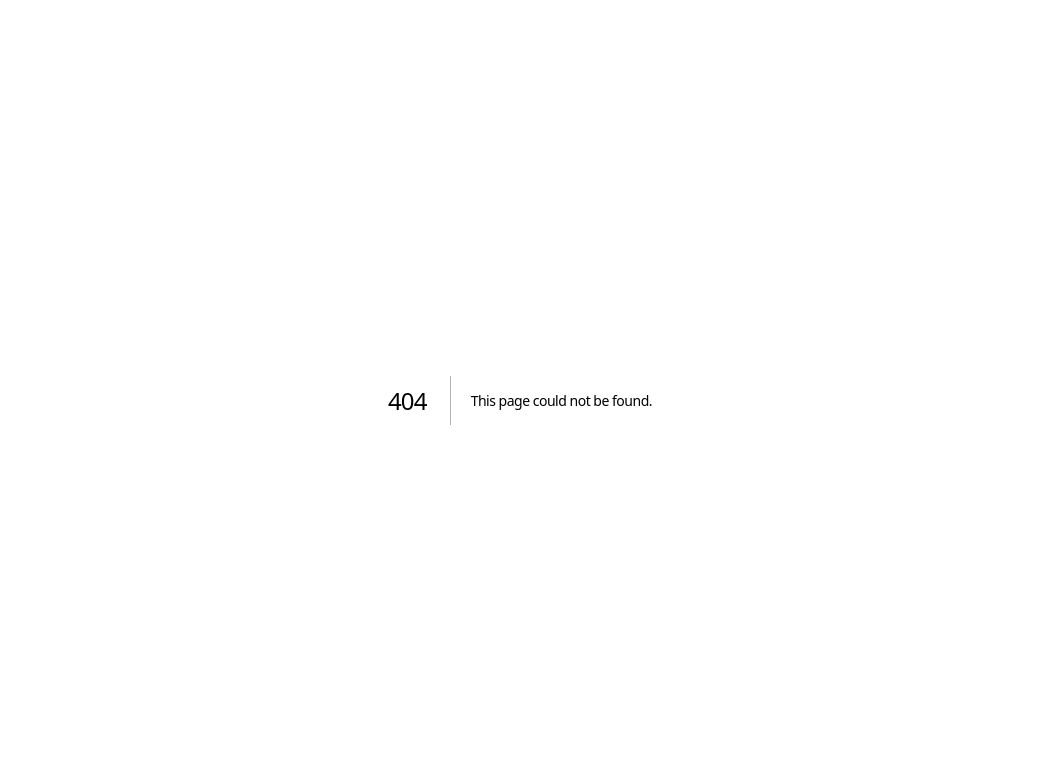
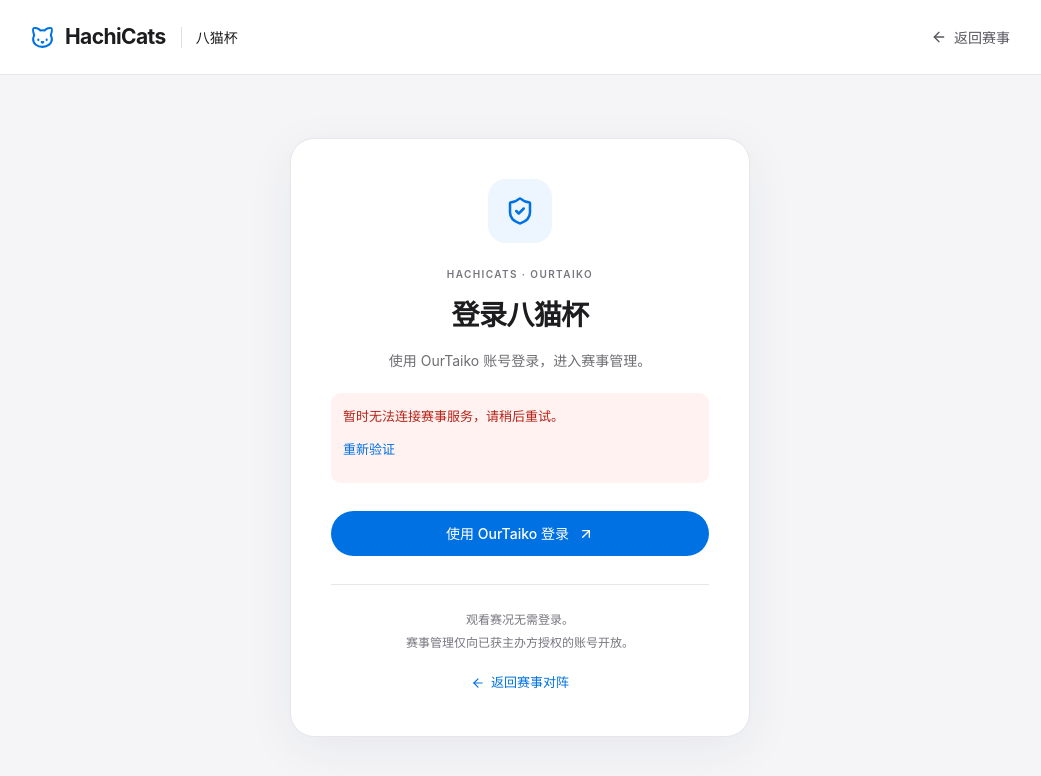
Before and after one commit to OurTaiko/OurTaikoTournaments, a Next.js app: page /login in a window 1280 px wide. Before the commit this address had no page. Shown: the top 776 px of the page, without its empty margins (120-1161 px from the left). Built offline with nearby package versions, Linux system fonts and the light colour scheme; no server answers.

Commit message:
feat(auth): separate login page and tournament management

```diff
--- a/app/api/auth/[action]/route.ts
+++ b/app/api/auth/[action]/route.ts
@@ -23,7 +23,8 @@
       status: 302,
       headers: {
         Location:
-          runtime.APP_ORIGIN + "/?authError=" + encodeURIComponent(message),
+          runtime.APP_ORIGIN + "/login?authError=" + encodeURIComponent(message),
+        "Cache-Control": "no-store",
       },
     });
   }
--- a/app/globals.css
+++ b/app/globals.css
@@ -1507,11 +1507,12 @@
 /* Roster editing and first-round lineup controls. */
 .match-slot { min-width: 0; }
 .match-slot > .match { width: 100%; }
-.lineup-controls { display: grid; gap: 6px; padding: 8px; border: 1px solid #e4e4e9; border-top: 0; border-radius: 0 0 8px 8px; background: #fff; }
-.lineup-controls label { display: flex; align-items: center; gap: 6px; font-size: 11px; }
-.lineup-controls label > span { flex-shrink: 0; }
-.lineup-controls select { min-width: 0; width: 100%; border: 1px solid #e4e4e9; border-radius: 5px; padding: 6px 3px; background: #fff; }
+.match-lineup { padding: 18px; border: 1px solid var(--line); border-radius: 12px; margin-bottom: 24px; background: #f8f9fc; }
+.match-lineup h3 { font-size: 15px; font-weight: 600; margin-bottom: 8px; }
+.lineup-controls { display: grid; gap: 12px; }
 .lineup-controls select:disabled { opacity: .55; }
+fieldset.editor { border: 0; padding: 0; margin: 0; min-width: 0; }
+fieldset.editor:disabled button { opacity: .5; cursor: not-allowed; }
 .lineup-note { font-size: 12px; color: #6e6e73; margin: 0 0 16px; line-height: 1.8; }
 .reserve-section { margin-top: 24px; padding: 20px; border: 1px solid #e4e4e9; border-radius: 12px; }
 .reserve-list { display: flex; flex-wrap: wrap; gap: 12px; }
@@ -1533,5 +1534,25 @@
   .lineup-controls select, .player-edit-form input { font-size: 16px; }
 }
 
-.managing-lineup .round-matches { height: 1800px; }
-.managing-lineup .round-column:nth-child(4) .round-matches { height: 900px; }
+/* Account entry is separate from tournament management. */
+.admin-actions { display: flex; flex-wrap: wrap; justify-content: center; gap: 12px; }
+.login-page { min-height: calc(100svh - 75px); display: grid; place-items: center; padding: 48px 20px; }
+.login-card { width: 100%; max-width: 460px; padding: 40px; border: 1px solid var(--line); border-radius: 24px; background: #fff; text-align: center; box-shadow: 0 12px 48px #182c4810; }
+.login-emblem { display: inline-flex; align-items: center; justify-content: center; width: 64px; height: 64px; border-radius: 18px; background: #edf5ff; color: var(--blue); margin-bottom: 24px; }
+.login-card .event-kicker { display: block; font-size: 10px; }
+.login-card h1 { font-size: 28px; font-weight: 650; margin: 12px 0; letter-spacing: -.6px; }
+.login-description { font-size: 14px; line-height: 1.8; color: #6e6e73; overflow-wrap: anywhere; }
+.login-actions { display: grid; gap: 12px; margin-top: 28px; }
+.login-actions form .primary-button { width: 100%; }
+.login-actions button:disabled { opacity: .55; cursor: wait; }
+.login-footnote { border-top: 1px solid var(--line); padding-top: 24px; margin-top: 28px; font-size: 12px; line-height: 1.9; color: #77777f; }
+.login-back { display: inline-flex; align-items: center; gap: 6px; margin-top: 18px; color: var(--blue); font-size: 13px; }
+.login-error { border-radius: 10px; background: #fff2f0; padding: 12px; color: #b42318; font-size: 13px; line-height: 1.7; text-align: left; margin-top: 20px; overflow-wrap: anywhere; }
+@media (max-width: 760px) {
+  .workspace-nav { flex-wrap: wrap; gap: 16px; }
+  .workspace-nav > [data-slot="tabs"] { width: 100%; }
+  .main-tabs { width: 100%; justify-content: space-between; gap: 8px !important; }
+  .workspace-nav .sync-label { display: none; }
+  .login-card { padding: 30px 24px; }
+  .login-page { padding: 32px 20px; align-items: start; }
+}
--- /dev/null
+++ b/app/login/page.tsx
@@ -0,0 +1,11 @@
+import type { Metadata } from "next";
+import LoginPage from "@/components/login-page";
+
+export const metadata: Metadata = {
+  title: "登录 · HachiCats 八猫杯",
+  description: "使用 OurTaiko 账号登录八猫杯赛事管理。",
+};
+
+export default function Login() {
+  return <LoginPage />;
+}
--- a/app/page.tsx
+++ b/app/page.tsx
@@ -1,4 +1,5 @@
 "use client";
+import Link from "next/link";
 import { useState, useEffect, useCallback, useRef } from "react";
 import {
   Cat,
@@ -24,7 +25,7 @@
 import MatchEditor from "@/components/match-editor";
 import ResetTournament from "@/components/reset-tournament";
 import PlayerManager from "@/components/player-manager";
-import { canReplace, reserves, type PlayerAction } from "@/lib/player-management";
+import { reserves, type PlayerAction } from "@/lib/player-management";
 import PlayerRating from "@/components/player-rating";
 import { useSongCatalog } from "@/components/use-song-catalog";
 import { difficultyNames, type Song } from "@/lib/songs";
@@ -53,7 +54,8 @@
   const [connectionError, setConnectionError] = useState("");
   const [user, setUser] = useState<Viewer | null>(null);
   const [demo, setDemo] = useState(false);
-  const [demoAllowed, setDemoAllowed] = useState(false);
+  const [sessionLoaded, setSessionLoaded] = useState(false);
+  const [sessionError, setSessionError] = useState("");
   const [editorRevision, setEditorRevision] = useState(0);
   const [designated, setDesignated] = useState<Song | null>(null);
   const [editorPool, setEditorPool] = useState<Song[]>([]);
@@ -94,7 +96,10 @@
       const result = await response.json() as { error?: string; tournament: Tournament };
       if (!response.ok) throw new Error(result.error || "保存失败，请稍后重试。");
       setTournament(previous => result.tournament.revision >= previous.revision ? result.tournament : previous);
-      setSelected(null);
+      if (action.type === "replace") {
+        setSelected(result.tournament.matches.find(match => match.id === action.matchId) ?? null);
+        setEditorRevision(result.tournament.revision);
+      }
       toast.success(action.type === "replace" ? "对阵已更新，受影响比赛的选曲草稿已清空。" : "选手资料已保存");
       return true;
     } catch (error) {
@@ -104,31 +109,30 @@
     } finally { playerSaveLock.current = false; setSavingPlayer(false); }
   }
   async function loadSession() {
-    const r = await fetch("/api/session", { cache: "no-store" });
-    const d = (await r.json()) as {
-      error: string;
-      tournament: Tournament;
-      demo: boolean;
-      user: Viewer | null;
-      demoAllowed: boolean;
-      match: Match;
-      revision: number;
-      designated: Song | null;
-    };
-    if (r.ok) {
+    try {
+      const r = await fetch("/api/session", { cache: "no-store" });
+      const d = await r.json() as { error?: string; user: Viewer | null };
+      if (!r.ok) throw new Error(d.error || "无法验证登录状态，请重试。");
+      setSessionError("");
       setUser(d.user);
-      setDemoAllowed(d.demoAllowed);
-      if (d.user?.admin) setManage(true);
-    } else toast.error(d.error);
+      setManage(!!d.user?.admin);
+    } catch (error) {
+      setUser(null);
+      setManage(false);
+      setSessionError(error instanceof Error ? error.message : "无法连接登录服务，请重试。");
+    } finally {
+      setSessionLoaded(true);
+    }
   }
   useEffect(() => {
+    // Hydrate the public snapshot and session after mounting; requests update state asynchronously.
+    // eslint-disable-next-line react-hooks/set-state-in-effect
     void load();
     void loadSession();
     const interval = setInterval(() => void load(), 3000);
     const params = new URLSearchParams(location.search);
     if (params.has("authError")) {
-      toast.error(params.get("authError"));
-      history.replaceState(null, "", location.pathname);
+      location.replace("/login?authError=" + encodeURIComponent(params.get("authError") || "登录未完成，请重试。"));
     }
     if (params.has("manage")) {
       setView("admin");
@@ -165,35 +169,19 @@
       }
     } else setSelected(m);
   }
-  async function enterDemo() {
+  async function signOut() {
     try {
-      const r = await fetch("/api/auth/demo", { method: "POST" });
-      const d = (await r.json()) as {
-        error: string;
-        tournament: Tournament;
-        demo: boolean;
-        user: Viewer | null;
-        demoAllowed: boolean;
-        match: Match;
-        revision: number;
-        designated: Song | null;
-      };
-      if (!r.ok) throw Error(d.error);
-      await loadSession();
-      setView("bracket");
-      toast.success("已进入本地演示管理模式");
-    } catch (e) {
-      toast.error(e instanceof Error ? e.message : "登录失败。");
-    }
-  }
-  async function signOut() {
-    const r = await fetch("/api/auth/logout", { method: "POST" });
-    if (r.ok) {
+      const r = await fetch("/api/auth/logout", { method: "POST" });
+      if (!r.ok) throw new Error("退出失败，请重试。");
       setUser(null);
       setManage(false);
-      setView("bracket");
       setSelected(null);
-    } else toast.error("退出失败，请重试。");
+      setDesignated(null);
+      setEditorPool([]);
+      toast.success("已退出登录");
+    } catch (error) {
+      toast.error(error instanceof Error ? error.message : "退出失败，请重试。");
+    }
   }
   const selected =
     selectedDraft && !(user?.admin && manage)
@@ -293,22 +281,6 @@
           </span>
         ))}
       </button>
-      {user?.admin && manage && m.round === 0 && <div className="lineup-controls">
-        {(["a", "b"] as const).map(side => <label key={side}>
-          <span>{side === "a" ? "上位" : "下位"}</span>
-          <select aria-label={`第 ${m.index + 1} 场${side === "a" ? "上位" : "下位"}选手`}
-            value={m[side]?.id ?? ""} disabled={!loaded || !!connectionError || savingPlayer || !canReplace(m)}
-            onChange={e => void savePlayer({ type: "replace", matchId: m.id, side, playerId: e.target.value }, tournament.revision)}>
-            {!m[side] && <option value="" disabled>选择选手</option>}
-            {tournament.rosters[group].map(p => {
-              const source = matches.find(other => other.round === 0 && (other.a?.id === p.id || other.b?.id === p.id));
-              return <option key={p.id} value={p.id} disabled={!!source && !canReplace(source) && p.id !== m[side]?.id}>
-                {p.name} · {p.rating.toFixed(2)}{source ? ` · 第${source.index + 1}场` : " · 替补"}
-              </option>;
-            })}
-          </select>
-        </label>)}
-      </div>}
       </div>
     );
   }
@@ -317,22 +289,18 @@
       <Toaster position="top-center" richColors />
       <header className="topbar">
         <div className="topbar-inner">
-          <a className="brand" href="/">
+          <Link className="brand" href="/">
             <span className="brand-icon">
               <Cat size={25} />
             </span>
             HachiCats<span className="edition">八猫杯</span>
+          </Link>
+          <span className="local-tag">{demo ? "本地 Demo" : "第一届"}</span>
+          <a className="login" href="/login" aria-label={user ? "账号" : "登录"}>
+            <ShieldCheck size={16} />
+            <span>{user ? user.name : "登录"}</span>
+            <ArrowUpRight size={15} />
           </a>
-          <span className="local-tag">{demo ? "本地 Demo" : "第一届"}</span>
-          <button
-            aria-label="主办方入口"
-            className="login"
-            onClick={() => setView("admin")}
-          >
-            <ShieldCheck size={16} />
-            <span>{user?.admin ? "赛事管理" : "主办方入口"}</span>
-            <ArrowUpRight size={15} />
-          </button>
         </div>
       </header>
       <main className="container">
@@ -380,6 +348,10 @@
                 <CalendarDays />
                 赛事指南
               </TabsTrigger>
+              <TabsTrigger value="admin">
+                <ShieldCheck />
+                赛事管理
+              </TabsTrigger>
             </TabsList>
           </Tabs>
           <span className="sync-label">
@@ -397,7 +369,7 @@
             <button onClick={() => void load()}>重新连接</button>
           </div>
         )}
-        {user?.admin && (
+        {user?.admin && view === "bracket" && (
           <div className="management-bar">
             <span>
               <ShieldCheck size={16} />
@@ -405,7 +377,7 @@
             </span>
             <button
               className={manage ? "active" : ""}
-              onClick={() => setManage(!manage)}
+              onClick={() => { setSelected(null); setManage(!manage); }}
             >
               {manage ? "正在管理 · 切换为观众" : "观众视图 · 切换为管理"}
             </button>
@@ -417,7 +389,7 @@
             正在打开比赛…
           </div>
         )}
-        <div className="group-row">
+        {(view === "bracket" || view === "songs" || (view === "admin" && user?.admin)) && <div className="group-row">
           <Tabs value={group} onValueChange={(v) => setGroup(v as GroupId)}>
             <TabsList className="group-tabs">
               {groups.map((g) => (
@@ -432,7 +404,7 @@
             {groups.find((g) => g.id === group)?.en} ·{" "}
             {groups.find((g) => g.id === group)?.range}
           </span>
-        </div>
+        </div>}
         {view === "bracket" && (
           <>
             <section className="live-section">
@@ -534,8 +506,7 @@
                   ))}
                 </TabsList>
               </Tabs>
-              {user?.admin && manage && <p className="lineup-note">首轮下拉选择选手：正赛选手互换位置，替补上场则原选手进入替补区。仅限未开赛、未录分的比赛；换人会清空相关选曲草稿。</p>}
-              <div className={`bracket-board ${user?.admin && manage ? "managing-lineup" : ""}`}>
+              <div className="bracket-board">
                 {[0, 1, 2, 3].map((r) => (
                   <div
                     key={r}
@@ -678,33 +649,27 @@
         {view === "admin" && (
           <section className="admin-welcome">
             <ShieldCheck size={34} />
-            <h2>主办方工作台</h2>
-            <p>
-              使用 OurTaiko 账号登录。已获主办方授权的账号可管理赛事。
-            </p>
-            <a className="primary-button" href="/api/auth/login">
-              使用 OurTaiko 登录 <ArrowUpRight size={16} />
-            </a>
-            {demoAllowed && !user?.admin && (
-              <button
-                className="secondary-button"
-                onClick={() => void enterDemo()}
-              >
-                体验演示管理模式
-              </button>
+            <h2>赛事管理</h2>
+            {!sessionLoaded ? <p role="status">正在验证登录状态…</p> : sessionError ? (
+              <>
+                <p role="alert">{sessionError}</p>
+                <button className="secondary-button" onClick={() => void loadSession()}>重新验证</button>
+              </>
+            ) : user?.admin ? (
+              <>
+                <p>{user.name}，欢迎回来。选手资料与赛事维护在这里管理，换人、选曲和录分请打开对应比赛详情。</p>
+                <div className="admin-actions">
+                  <button className="primary-button" onClick={() => { setManage(true); setView("bracket"); }}>前往比赛管理 <ChevronRight size={16} /></button>
+                  <button className="secondary-button" onClick={() => void signOut()}>退出登录</button>
+                </div>
+                {demo && <p className="muted">本地演示模式中的操作只影响演示赛况。</p>}
+              </>
+            ) : (
+              <>
+                <p>{user ? "此账号暂无赛事管理权限，请联系主办方授权。" : "赛事管理仅向已获主办方授权的账号开放。"}</p>
+                <a className="primary-button" href="/login">{user ? "查看账号" : "前往登录"} <ArrowUpRight size={16} /></a>
+              </>
             )}
-            {user && (
-              <p>
-                {user.admin
-                  ? "你已拥有管理权限，请在赛事对阵中选择比赛。"
-                  : "此账号可查看赛事，暂无管理权限。"}
-              </p>
-            )}
-            <p className="muted">
-              {demo
-                ? "本地演示模式中的操作只影响演示赛况。"
-                : "管理员权限由服务端验证。"}
-            </p>
             {user?.admin && <PlayerManager key={group} tournament={tournament} group={group}
               disabled={!loaded || !!connectionError || savingPlayer} onSave={savePlayer} />}
             {user?.admin && <ResetTournament
@@ -771,6 +736,8 @@
                   designated={designated}
                   catalog={catalog}
                   pool={editorPool}
+                  disabled={!loaded || !!connectionError || savingPlayer}
+                  onReplace={(side, playerId) => savePlayer({ type: "replace", matchId: selected.id, side, playerId }, editorRevision)}
                   onSaved={(m, r) => {
                     const resultConfirmed = m.status === "complete" || m.status === "bye";
                     setSelected(resultConfirmed ? null : m);
--- /dev/null
+++ b/components/login-page.tsx
@@ -0,0 +1,109 @@
+"use client";
+
+import Link from "next/link";
+import { useRouter } from "next/navigation";
+import { useCallback, useEffect, useState } from "react";
+import { ArrowLeft, ArrowUpRight, Cat, ShieldCheck } from "lucide-react";
+import type { Viewer } from "@/lib/auth";
+
+export default function LoginPage() {
+  const router = useRouter();
+  const [user, setUser] = useState<Viewer | null>(null);
+  const [demoAllowed, setDemoAllowed] = useState(false);
+  const [loading, setLoading] = useState(true);
+  const [busy, setBusy] = useState(false);
+  const [error, setError] = useState("");
+  const [sessionError, setSessionError] = useState("");
+
+  const loadSession = useCallback(async () => {
+    try {
+      const response = await fetch("/api/session", { cache: "no-store" });
+      const result = await response.json() as { user: Viewer | null; demoAllowed: boolean; error?: string };
+      if (!response.ok) throw new Error(result.error || "无法验证登录状态，请重试。");
+      setSessionError("");
+      setUser(result.user);
+      setDemoAllowed(result.demoAllowed);
+    } catch (e) {
+      setSessionError(e instanceof Error ? e.message : "无法连接登录服务，请重试。");
+    } finally {
+      setLoading(false);
+    }
+  }, []);
+
+  useEffect(() => {
+    const message = new URLSearchParams(location.search).get("authError");
+    // Session and callback errors are hydrated from the server/browser after mounting.
+    // eslint-disable-next-line react-hooks/set-state-in-effect
+    void loadSession().then(() => {
+      if (message) {
+        setError(message);
+        history.replaceState(null, "", location.pathname);
+      }
+    });
+  }, [loadSession]);
+
+  async function authenticate(action: "demo" | "logout") {
+    if (busy) return;
+    setBusy(true);
+    setError("");
+    try {
+      const response = await fetch(`/api/auth/${action}`, { method: "POST" });
+      const result = await response.json() as { error?: string };
+      if (!response.ok) throw new Error(result.error || "操作失败，请重试。");
+      if (action === "demo") {
+        router.push("/?manage=1");
+      } else {
+        setUser(null);
+        await loadSession();
+      }
+    } catch (e) {
+      setError(e instanceof Error ? e.message : "连接失败，请重试。");
+    } finally {
+      setBusy(false);
+    }
+  }
+
+  return (
+    <>
+      <header className="topbar">
+        <div className="topbar-inner">
+          <Link className="brand" href="/">
+            <span className="brand-icon"><Cat size={25} /></span>
+            HachiCats<span className="edition">八猫杯</span>
+          </Link>
+          <Link className="login" href="/" aria-label="返回赛事"><ArrowLeft size={16} /><span>返回赛事</span></Link>
+        </div>
+      </header>
+      <main className="login-page">
+        <section className="login-card" aria-labelledby="login-heading">
+          <span className="login-emblem"><ShieldCheck size={30} /></span>
+          <span className="event-kicker">HACHICATS · OURTAIKO</span>
+          <h1 id="login-heading">{user ? "你的赛事账号" : "登录八猫杯"}</h1>
+          <p className="login-description">{user
+            ? `${user.name}，${user.admin ? "你已获得赛事管理权限。" : "此账号暂无赛事管理权限，请联系主办方授权。"}`
+            : "使用 OurTaiko 账号登录，进入赛事管理。"}</p>
+          {error && <p className="login-error" role="alert">{error}</p>}
+          {sessionError && <div className="login-error" role="alert">
+            <p>{sessionError}</p>
+            <button className="text-button" disabled={loading} onClick={() => { setLoading(true); void loadSession(); }}>重新验证</button>
+          </div>}
+          {loading ? <p role="status">正在验证登录状态…</p> : (
+            <div className="login-actions">
+              {user ? <>
+                <Link className="primary-button" href={user.admin ? "/?manage=1" : "/"}>
+                  {user.admin ? "进入赛事管理" : "返回赛事"}<ArrowUpRight size={16} />
+                </Link>
+                <button className="secondary-button" disabled={busy} onClick={() => void authenticate("logout")}>{busy ? "正在退出…" : "退出当前账号"}</button>
+              </> : <>
+                <form action="/api/auth/login" method="get"><button className="primary-button" type="submit">使用 OurTaiko 登录<ArrowUpRight size={16} /></button></form>
+                {demoAllowed && <button className="secondary-button" disabled={busy} onClick={() => void authenticate("demo")}>{busy ? "正在进入…" : "体验演示管理模式"}</button>}
+              </>}
+            </div>
+          )}
+          <p className="login-footnote">观看赛况无需登录。<br />赛事管理仅向已获主办方授权的账号开放。</p>
+          <Link className="login-back" href="/"><ArrowLeft size={14} />返回赛事对阵</Link>
+        </section>
+      </main>
+    </>
+  );
+}
--- a/components/player-manager.tsx
+++ b/components/player-manager.tsx
@@ -16,7 +16,7 @@
     <div className="section-heading"><h2>选手资料</h2>
       <button className="secondary-button" disabled={disabled || !!draft} onClick={() => setDraft({ player: null, name: '', rating: '', revision: tournament.revision })}>新增替补选手</button>
     </div>
-    <p className="muted">修改姓名或 rating 后即时保存到云端。新增选手进入本组替补区，可在对阵页安排上场。</p>
+    <p className="muted">修改姓名或 rating 后即时保存到云端。新增选手进入本组替补区，可打开首轮比赛详情安排上场。</p>
     {draft && <form className="player-edit-form" onSubmit={async e => {
       e.preventDefault();
       const action: PlayerAction = draft.player
```
Also changed, not shown: components/match-editor.tsx (+32 -2 lines), 3 other files (tests, documents, lock files or other folders).
